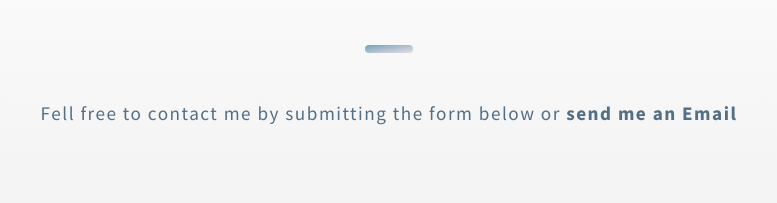
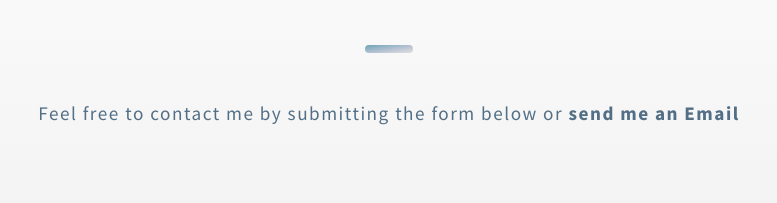
Before and after one commit to GiuseppeBlandi/portfolio, a website: page index.html in a window 1280 px wide. Shown: the part 2487-2690 px from the top of the page, 251-1028 px from the left. Drawn offline with Linux system fonts and the light colour scheme.

Commit message:
grammatica

```diff
--- a/index.html
+++ b/index.html
@@ -181,7 +181,7 @@
         <h2>CONTACT</h2>
         <div class="separator"></div>
         <p>
-          Fell free to contact me by submitting the form below or
+          Feel free to contact me by submitting the form below or
           <a href="mailto:giuseppebalndi89@gmail.com"
             ><strong>send me an Email</strong>
           </a>
```
